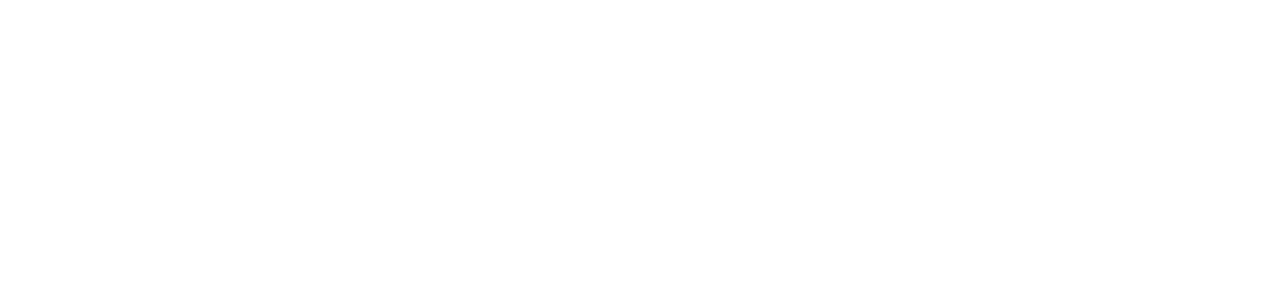
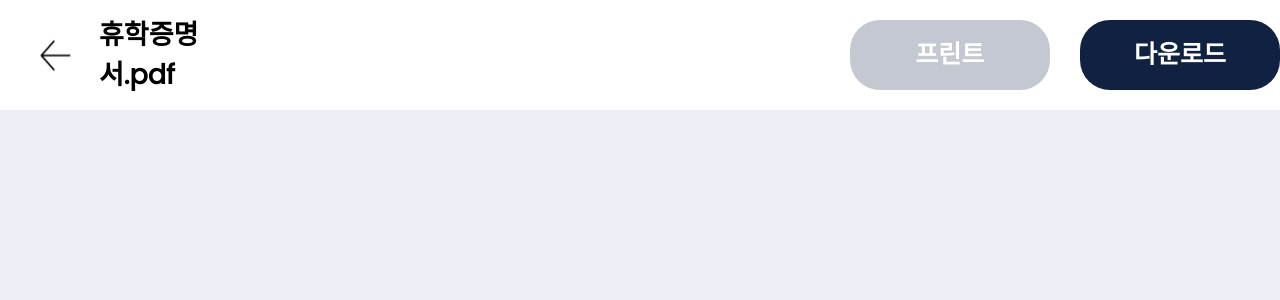
Before and after one commit to withdoc/application-frontend, a React (Create React App) app: page /viewdocumentpage in a window 1280 px wide. Shown: the top 300 px of the page. Built offline with nearby package versions, Linux system fonts and the light colour scheme.

Commit message:
헤더 구현

```diff
--- a/src/pages/viewDocumentPage/index.tsx
+++ b/src/pages/viewDocumentPage/index.tsx
@@ -1,9 +1,24 @@
-import React from "react";
+import React, { useState } from "react";
+import { useNavigate } from "react-router-dom";
 import * as S from "./style"
 
 function ViewDocumentPage() {
+    const [documentTitle, setDocumentTitle] = useState<string>("휴학증명서.pdf");
+    const navigate = useNavigate();
+
+
     return (
-        <></>
+        <S.mainContainer>
+            <S.header>
+                <S.btnBack onClick={() => navigate(-1)}></S.btnBack>
+                <S.documentTitle>{documentTitle}</S.documentTitle>
+                <S.btnBox>
+                    <S.btnPrint>프린트</S.btnPrint>
+                    <S.btnDownload>다운로드</S.btnDownload>
+                </S.btnBox>
+            </S.header>
+            <S.viewContainer></S.viewContainer>
+        </S.mainContainer>
     )
 }
 
--- a/src/pages/viewDocumentPage/style.tsx
+++ b/src/pages/viewDocumentPage/style.tsx
@@ -1,3 +1,88 @@
 import styled from "styled-components";
+import back from "../../imgs/backbtn.svg";
 
-export const mainContainer = styled.div``;
+export const mainContainer = styled.div`
+    width: 100%;
+    height: 100vh;
+    display: flex;
+    background: #FFFFFF;
+`;
+
+export const header = styled.div`
+    width: 100%;
+    height: 110px;
+    position: fixed;
+    background: #FFFFFF;
+    display: flex;
+    align-items: center;
+`;
+
+export const documentTitle = styled.div`
+    font-family: 'Poppins';
+    font-style: normal;
+    font-weight: 600;
+    font-size: 27px;
+    line-height: 40px;
+    color: #000000;
+    margin-left: 2%;
+`;
+
+export const btnBack = styled.img.attrs({src: back})`
+    width: 35px;
+    height: 35px;
+    margin-left: 3%;
+    cursor: pointer;
+`
+
+export const btnBox = styled.div`
+    width: 80%;
+    float: right;
+    display: flex;
+    flex-direction: row;
+    justify-content: flex-end;
+`
+
+export const btnPrint = styled.button`
+    width: 200px;
+    height: 70px;
+    background: #C4C8D0;
+    border-radius: 30px;
+    border: none;
+
+    font-family: 'Poppins';
+    font-style: normal;
+    font-weight: 700;
+    font-size: 25px;
+    line-height: 38px;
+    text-align: center;
+
+    color: #FFFFFF;
+    cursor: pointer;
+
+    margin-right: 3%;
+`
+
+export const btnDownload = styled.button`
+    width: 200px;
+    height: 70px;
+    background: #102141;;
+    border-radius: 30px;
+    border: none;
+
+    font-family: 'Poppins';
+    font-style: normal;
+    font-weight: 700;
+    font-size: 25px;
+    line-height: 38px;
+    text-align: center;
+
+    color: #FFFFFF;
+    cursor: pointer;
+`
+
+
+export const viewContainer = styled.div`
+    width: 100%;
+    height: 100%;
+    background: rgba(91, 99, 169, 0.1);
+`;
```
Also changed, not shown: src/imgs/backbtn.svg (added).
